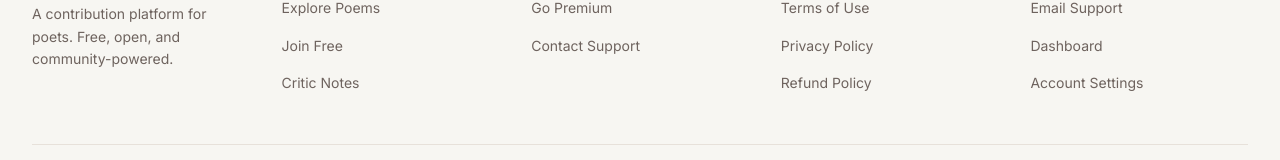
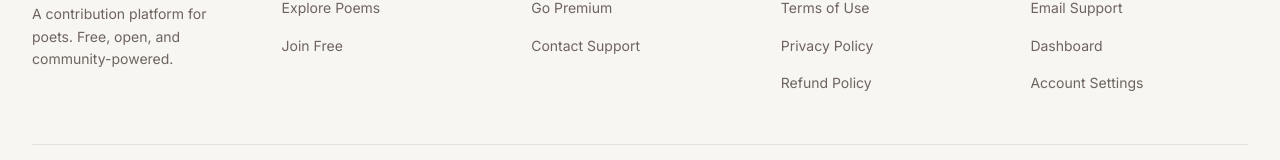
Before and after one commit to De2002/Inktella-9b0li3, a React (Vite) app: page / in a window 1280 px wide. Shown: the part 4763-4923 px from the top of the page. Built offline with nearby package versions, Linux system fonts and the light colour scheme; a web font is replaced by a local one.

Commit message:
feat: remove Critic Notes link from LandingPage navigation
Removed unused Critic Notes link for cleaner navigation.

Co-authored-by: De2002 <105716057+De2002@users.noreply.github.com>

```diff
--- a/src/pages/LandingPage.tsx
+++ b/src/pages/LandingPage.tsx
@@ -395,11 +395,6 @@ export default function LandingPage() {
                     Join Free
                   </Link>
                 </li>
-                <li>
-                  <Link to="/critic-notes" className="text-foreground-secondary hover:text-foreground text-sm transition-colors">
-                    Critic Notes
-                  </Link>
-                </li>
               </ul>
             </div>
 
```
